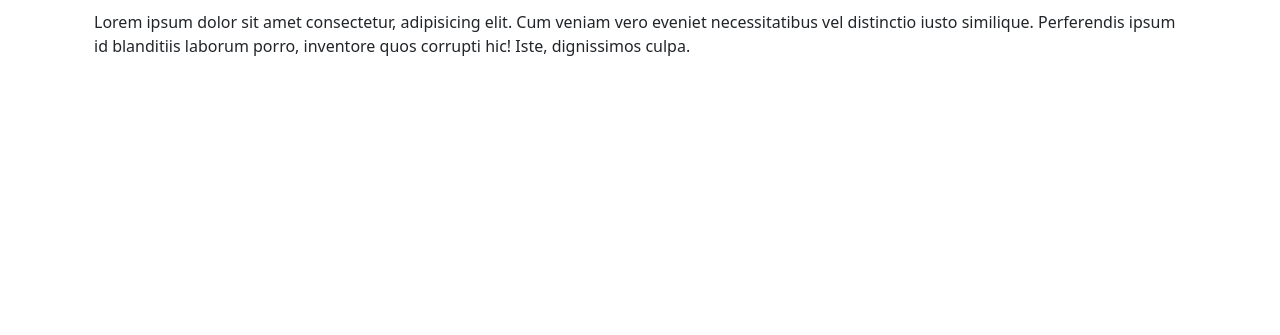
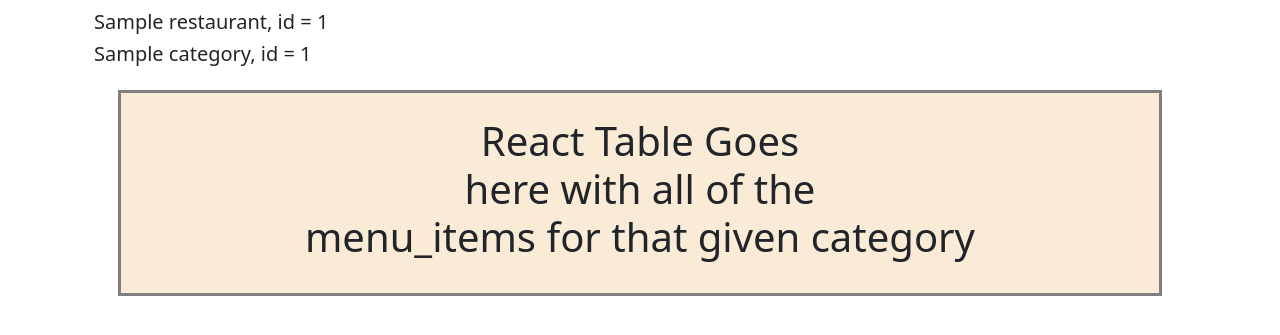
Before and after one commit to naiemg/chefboard, a Django app: page /restaurant/1/category/1/ in a window 1280 px wide. Shown: the part 57-392 px from the top of the page. Run offline with Django 3.2, Linux system fonts and the light colour scheme; tables that the repository leaves empty hold one stand-in row (values such as "Sample post"); some libraries are stand-ins or nearby versions.

Commit message:
restaurant delete functionality

```diff
--- a/apps/menu/urls.py
+++ b/apps/menu/urls.py
@@ -7,6 +7,7 @@ urlpatterns = [
 	path('restaurant/create/', views.restaurant_create, name="restaurant_create"),
 	path('restaurant/<int:rest_id>/category/', views.restaurant_read_categories, name="restaurant_read_categories"),
 	path('restaurant/<int:rest_id>/update/', views.restaurant_update, name="restaurant_update"),
+	path('restaurant/<int:rest_id>/delete/', views.restaurant_delete, name="restaurant_delete"),
 
 	path('restaurant/<int:rest_id>/category/create/', views.category_create, name="category_create"),
 	path('restaurant/<int:rest_id>/category/<int:cat_id>/', views.category_read, name="category_read"),
--- a/apps/menu/views.py
+++ b/apps/menu/views.py
@@ -94,6 +94,11 @@ def restaurant_update(request, rest_id):
 
     return render(request, 'menu/restaurant_update.html', context_dict)
 
+def restaurant_delete(request, rest_id):
+    restaurant = get_object_or_404(Restaurant, id=rest_id)
+    restaurant.delete()
+    return redirect('dashboard')
+
 def category_create(request, rest_id):
     context_dict = {}
 
--- a/templates/menu/category_read.html
+++ b/templates/menu/category_read.html
@@ -8,8 +8,12 @@
 
 {% block body %}
 <div class="container">
-    Lorem ipsum dolor sit amet consectetur, adipisicing elit. Cum veniam vero eveniet necessitatibus vel distinctio
-    iusto similique. Perferendis ipsum id blanditiis laborum porro, inventore quos corrupti hic! Iste, dignissimos
-    culpa.
+    <h5>{{restaurant.name}}, id = {{restaurant.id}}</h5>
+    <h5>{{category.name}}, id = {{category.id}}</h5>
+
+    <!-- PLACEHOLDER: DELETE THIS WHEN YOU BRING IN THE REACT COMPONENT -->
+    <div class="text-center p-4 m-4" style="background-color: antiquewhite; border: 3px gray solid;">
+        <h1>React Table Goes <br> here with all of the <br> menu_items for that given category</h1>
+    </div>
 </div>
 {% endblock %}
--- a/templates/menu/dashboard.html
+++ b/templates/menu/dashboard.html
@@ -20,7 +20,8 @@ Dashboard
                 <div class="text-muted">{{r.address1}}</div>
                 <div class="text-muted">{{r.phone_number}}</div>
             </div>
-            <a class="" href="{% url 'restaurant_update' r.id %}">Edit</a>
+            <a style="margin-right: 10px;" class="" href="{% url 'restaurant_update' r.id %}">Edit</a>
+            <a class="" href="{% url 'restaurant_delete' r.id %}">Delete</a>
         </li>
         {% endfor %}
 
```
